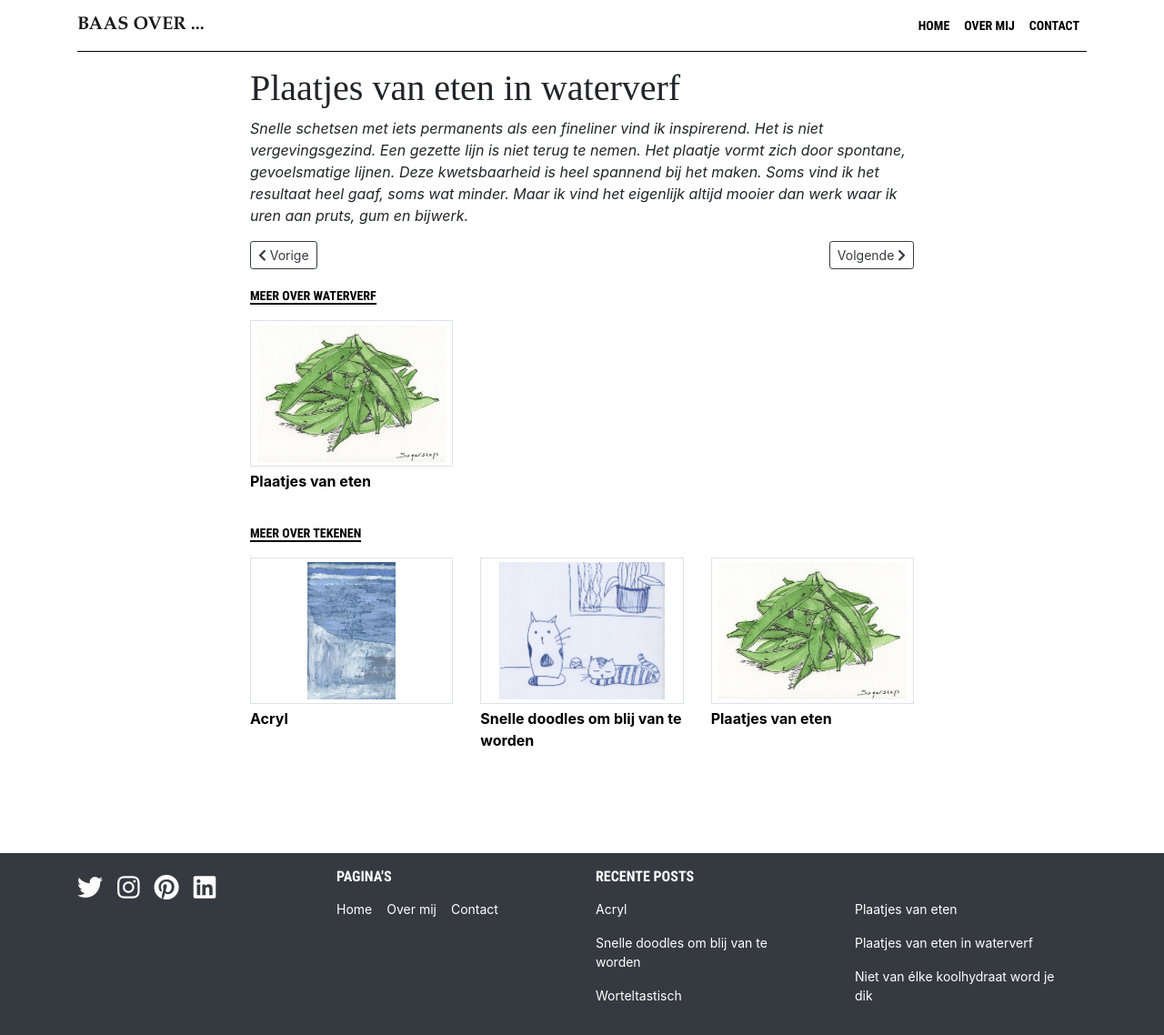
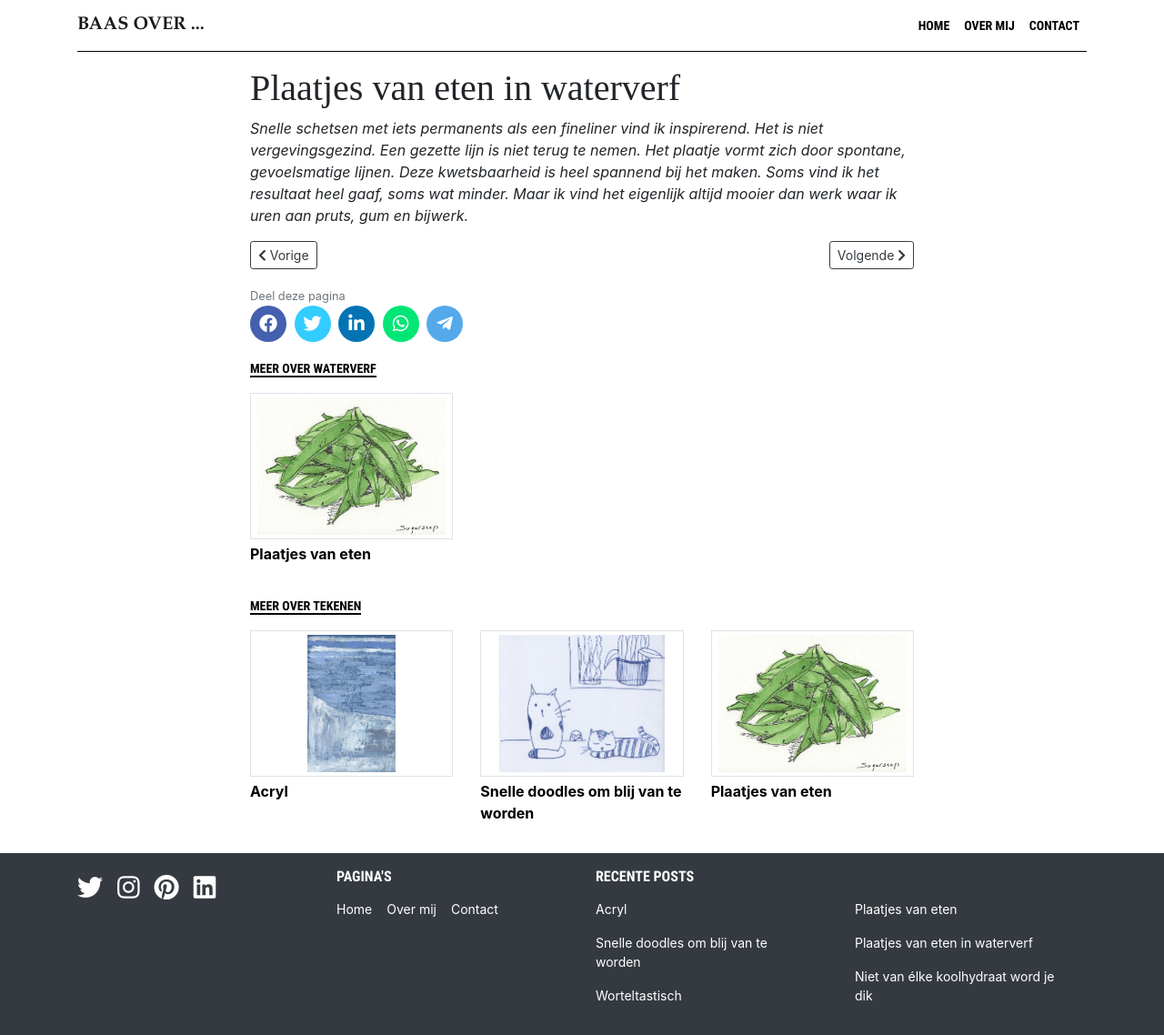
Before and after one commit to BaasLimited/baasovereten.github.io, a Jekyll site: the page built from _posts/2020-10-09-gallerij-waterverf-eten.md, in a window 1280 px wide and 1138 px high. Shown: the whole window at 91% size. Built offline with Jekyll 4.4.1, drawn with Linux system fonts in a browser that asks for light colours; some web fonts are replaced; a script that is not in the unit is left out.

Commit message:
Add og: meta data and share buttons for posts

```diff
--- /dev/null
+++ b/_includes/og.html
@@ -0,0 +1,15 @@
+<meta property="og:site_name" content="{{ site.title }}"/>
+{% if page.excerpt!='' %}
+<meta property="og:description" content="{{ page.excerpt }}"/>
+{% endif %}
+<meta property="og:title" content="{{ page.title }}"/>
+<meta property="og:type" content="article"/>
+{% if page.layout=='post' || page.layout=='gallery-post' %}
+<meta property="og:image:alt" content="{{ page.caption }}" />
+<meta property="og:image" content="{{ site.url }}{{ page.image }}"/>
+{% else %}
+    {% if site.posts.first %}
+<meta property="og:image:alt" content="{{ site.posts.first.caption }}" />
+<meta property="og:image" content="{{ site.url }}{{ site.posts.first.image }}"/>
+    {% endif %}
+{% endif %}
--- a/_includes/page-header.html
+++ b/_includes/page-header.html
@@ -1,5 +1,5 @@
 <!doctype html>
-<html lang="{{ site.lang | default: "en-US" }}">
+<html lang="{{ site.lang | default: "en-US" }}" prefix="og: https://ogp.me/ns#">
 <head>
     <meta charset="utf-8">
     <meta name="viewport" content="width=device-width, initial-scale=1, shrink-to-fit=no">
@@ -8,6 +8,7 @@
     <link rel="stylesheet" href="{{ "/assets/fontawesome/css/brands.min.css" | relative_url }}">
     <link rel="stylesheet" href="{{ "/assets/fontawesome/css/solid.min.css" | relative_url }}">
     <title>{{ page.title }} - {{ site.title }}</title>
+    {% include og.html %}
 </head>
 <body>
 <div class="content">
--- /dev/null
+++ b/_includes/share.html
@@ -0,0 +1,10 @@
+{% if page.collection=='posts' %}
+<div class="social-share mt-3">
+    <span class="small text-muted">Deel deze pagina</span><br />
+    <a class="btn-share btn-facebook mr-1" href="https://www.facebook.com/sharer.php?u={{ site.url}}{{ page.url }}"><i class="fab fa-facebook"></i></a>
+    <a class="btn-share btn-twitter mr-1" href="https://twitter.com/share?url={{ site.url}}{{ page.url }}&text={{ page.title }}&via=baasover"><i class="fab fa-twitter"></i></a>
+    <a class="btn-share btn-linkedin mr-1" href="https://www.linkedin.com/shareArticle?url={{ site.url}}{{ page.url }}&title={{ page.title }}"><i class="fab fa-linkedin-in"></i></a>
+    <a class="btn-share btn-whatsapp mr-1" href="https://api.whatsapp.com/send?text={{ page.title }} {{ site.url}}{{ page.url }}"><i class="fab fa-whatsapp"></i></a>
+    <a class="btn-share btn-telegram mr-1" href="https://t.me/share/url?url={{ site.url}}{{ page.url }}&text={{ page.title }}"><i class="fab fa-telegram-plane"></i></a>
+</div>
+{% endif %}
--- a/_layouts/gallery-post.html
+++ b/_layouts/gallery-post.html
@@ -5,6 +5,7 @@
     <p class="font-italic">{{ page.excerpt }}</p>
     {{ content}}
     {% include post-prev-next.html %}
+    {% include share.html %}
     {% include post-more.html %}
 </div>
 {% include page-footer.html %}
--- a/_layouts/post.html
+++ b/_layouts/post.html
@@ -13,6 +13,7 @@
     {% endif %}
     {{ content}}
     {% include post-prev-next.html %}
+    {% include share.html %}
     {% include post-more.html %}
 </div>
 {% include page-footer.html %}
--- a/_sass/main.scss
+++ b/_sass/main.scss
@@ -202,3 +202,47 @@
 .my-content p a:hover {
   text-decoration-style: solid;
 }
+
+.social-share {
+  .btn-share {
+    color:white;
+    border-radius:20px;
+    display:inline-block;
+    width:40px;
+    line-height:40px;
+    height:40px;
+    font-size:20px;
+    text-align:center;
+    vertical-align: top;
+    :hover {
+      font-size:22px;
+    }
+  }
+  .btn-whatsapp {
+    background-color: #00e676;
+  }
+  .btn-telegram {
+    background-color: #54a9eb;
+  }
+  .btn-facebook {
+    background-color:#4460ae;
+  }
+  .btn-twitter {
+    background-color:#3cf;
+  }
+  .btn-pinterest {
+    background-color:#e60023;
+  }
+  .btn-linkedin {
+    background-color:#0373b4;
+  }
+  .btn-gplus {
+    background-color:#c21f25;
+  }
+  .btn-instagram {
+    background-color:#cd4378;
+  }
+  .btn-pocket {
+    background-color:#f04056;
+  }
+}
--- a/assets/js/baasover.js
+++ b/assets/js/baasover.js
@@ -18,7 +18,7 @@
     });
 
     // Open links in .my-content paragraphs in a new window
-    $('.my-content p a').each(function(i, el){
+    $('.my-content p a, .social-share a.btn-share').each(function(i, el){
         if (!$(el).hasClass('no-new-window')) {
             el.onclick = function () {
                 window.open(this.href);
```
